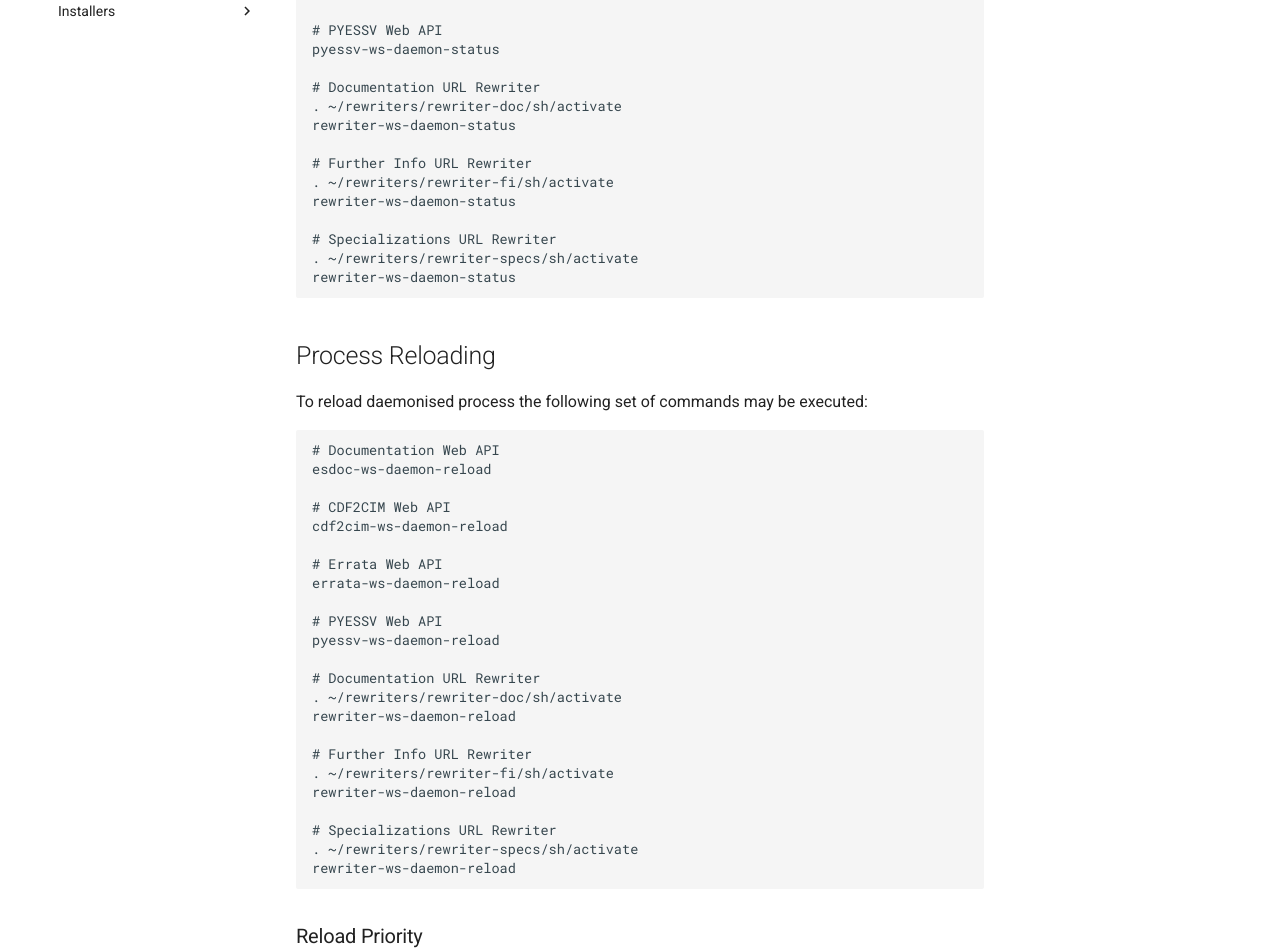
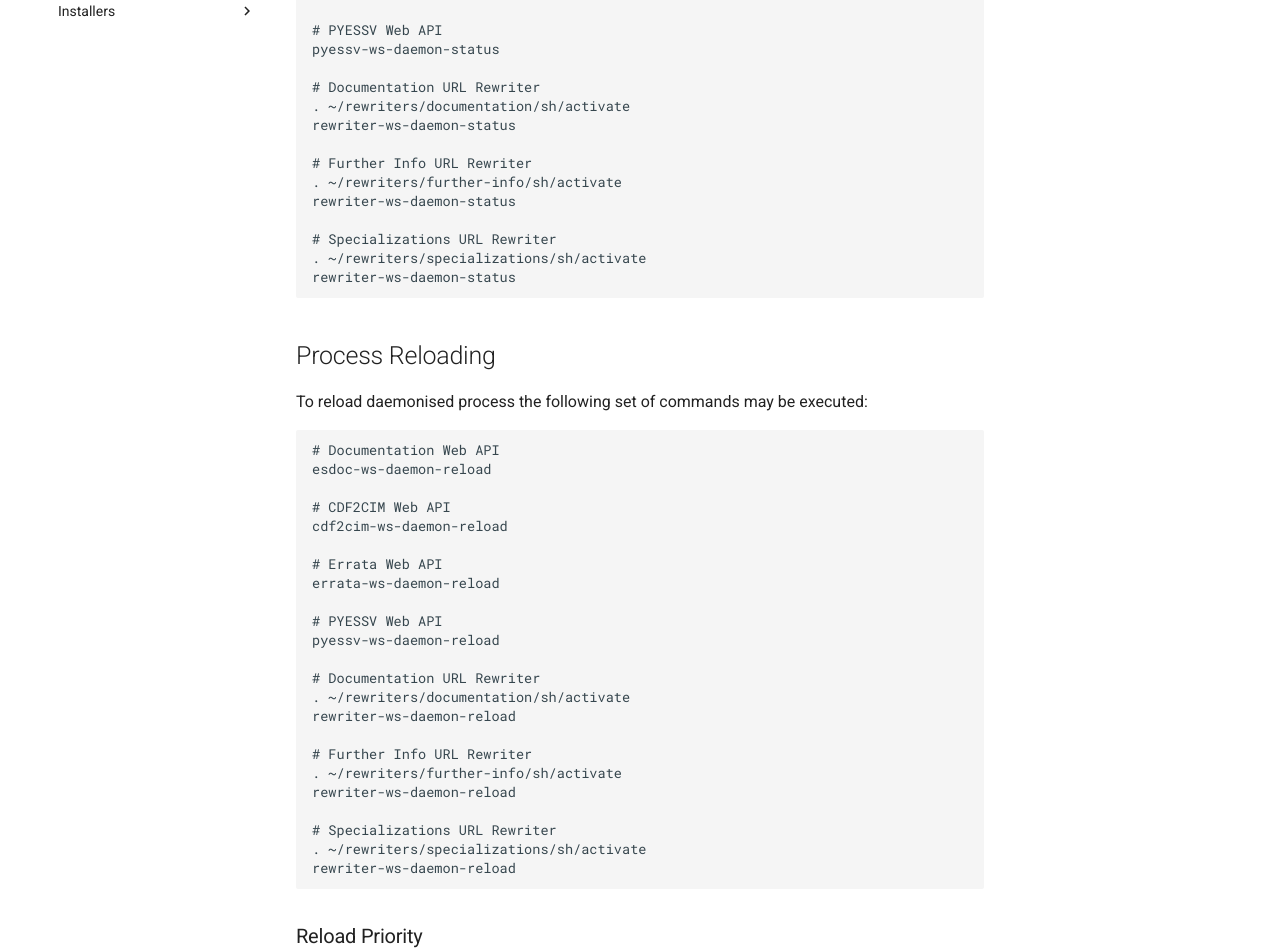
Before and after one commit to ES-DOC/esdoc-technical, an MkDocs documentation site: the page built from docs/devops/troubleshooting.md, in a window 1280 px wide and 1400 px high, scrolled down 382 px. Shown: the part 411-1360 px from the top of the window. Built offline with MkDocs 1.6.1 and Material for MkDocs 9.7.7, drawn with Linux system fonts in a browser that asks for light colours; some of the changed text lies outside the part shown.

Commit message:
Correct rewriters paths in troubleshooting docs

````diff
--- a/docs/devops/troubleshooting.md
+++ b/docs/devops/troubleshooting.md
@@ -30,15 +30,15 @@ errata-ws-daemon-status
 pyessv-ws-daemon-status
 
 # Documentation URL Rewriter
-. ~/rewriters/rewriter-doc/sh/activate
+. ~/rewriters/documentation/sh/activate
 rewriter-ws-daemon-status
 
 # Further Info URL Rewriter
-. ~/rewriters/rewriter-fi/sh/activate
+. ~/rewriters/further-info/sh/activate
 rewriter-ws-daemon-status
 
 # Specializations URL Rewriter
-. ~/rewriters/rewriter-specs/sh/activate
+. ~/rewriters/specializations/sh/activate
 rewriter-ws-daemon-status
 ```
 
@@ -60,15 +60,15 @@ errata-ws-daemon-reload
 pyessv-ws-daemon-reload
 
 # Documentation URL Rewriter
-. ~/rewriters/rewriter-doc/sh/activate
+. ~/rewriters/documentation/sh/activate
 rewriter-ws-daemon-reload
 
 # Further Info URL Rewriter
-. ~/rewriters/rewriter-fi/sh/activate
+. ~/rewriters/further-info/sh/activate
 rewriter-ws-daemon-reload
 
 # Specializations URL Rewriter
-. ~/rewriters/rewriter-specs/sh/activate
+. ~/rewriters/specializations/sh/activate
 rewriter-ws-daemon-reload
 ```
 
````
